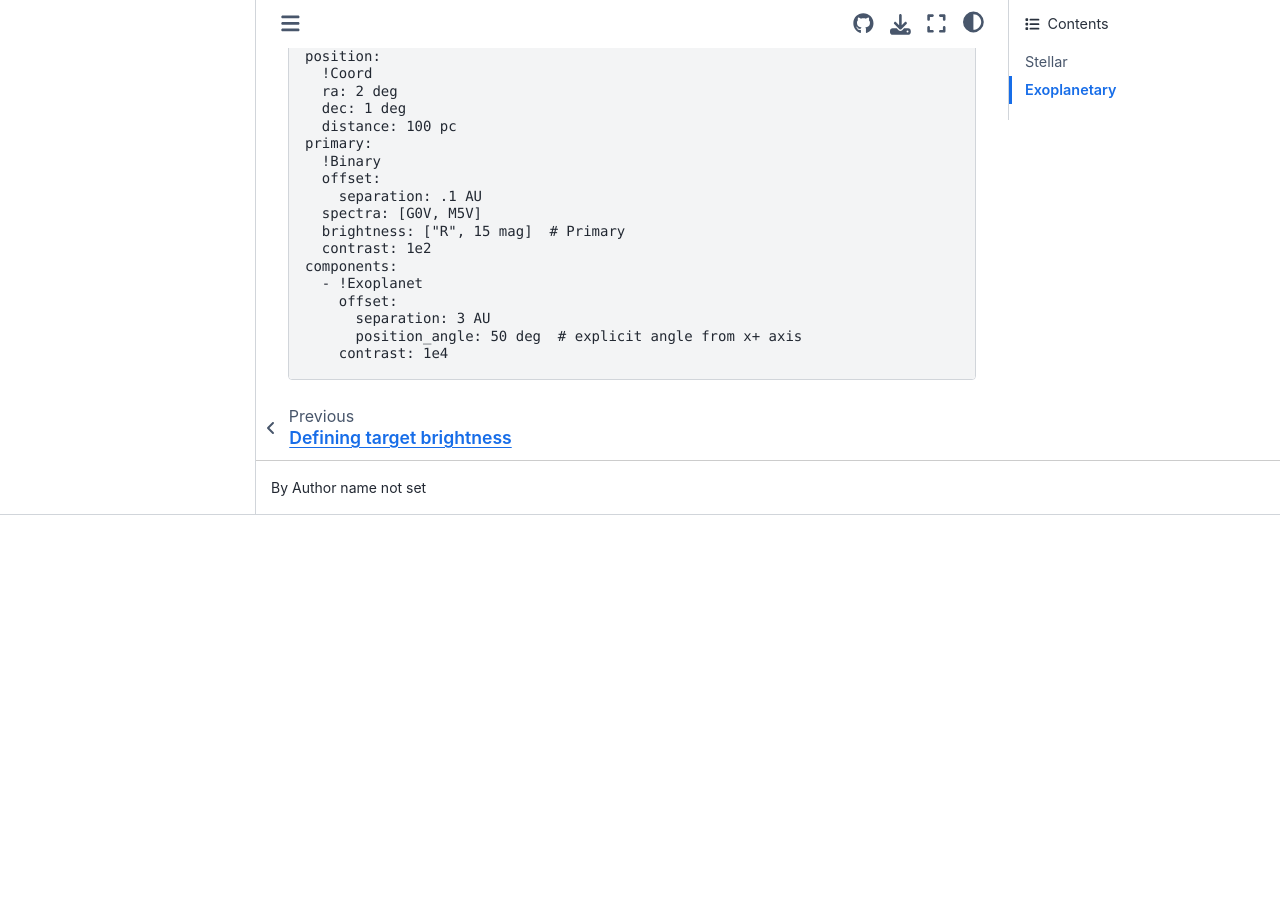
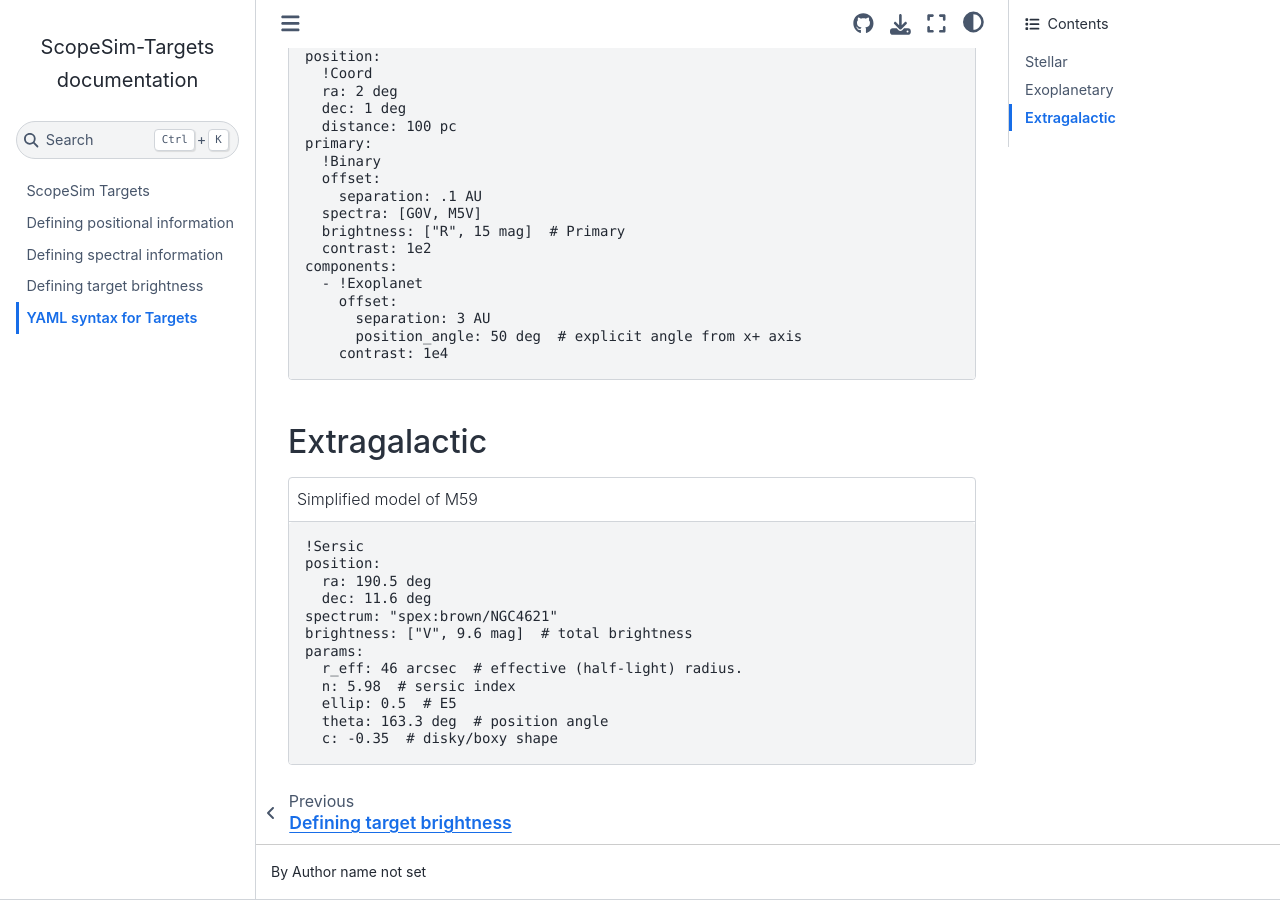
Before and after one commit to AstarVienna/scopesim-targets, a Sphinx documentation site: the page built from docs/yaml_syntax.md, in a window 1280 px wide and 900 px high, scrolled down 3421 px. Built offline with Sphinx 7.4.7 and the Sphinx Book theme 1.1.4, drawn with Linux system fonts in a browser that asks for light colours; before the commit the page ends 3936 px from its top, so only the background shows below that.

Commit message:
Add extragalactic example yamls

````diff
--- /dev/null
+++ b/docs/example_yamls/extragalactic/sersic0.yaml
@@ -0,0 +1,12 @@
+!Sersic
+position:
+  ra: 190.5 deg
+  dec: 11.6 deg
+spectrum: "spex:brown/NGC4621"
+brightness: ["V", 9.6 mag]  # total brightness
+params:
+  r_eff: 46 arcsec  # effective (half-light) radius.
+  n: 5.98  # sersic index
+  ellip: 0.5  # E5
+  theta: 163.3 deg  # position angle
+  c: -0.35  # disky/boxy shape
--- a/docs/yaml_syntax.md
+++ b/docs/yaml_syntax.md
@@ -56,3 +56,9 @@
 :name: yaml_exoplanetary_planets1
 :caption: P-type system with an exoplanet around a close binary
 ```
+
+## Extragalactic
+```{literalinclude} example_yamls/extragalactic/sersic0.yaml
+:name: yaml_extragalactic_sersic0
+:caption: Simplified model of M59
+```
````
